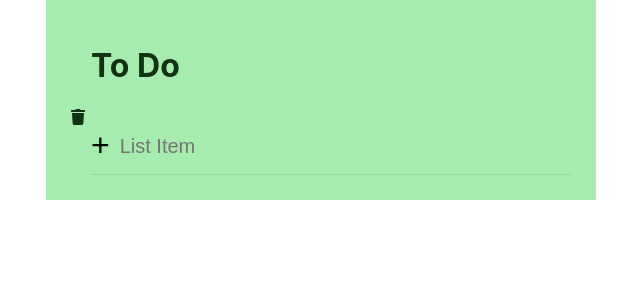
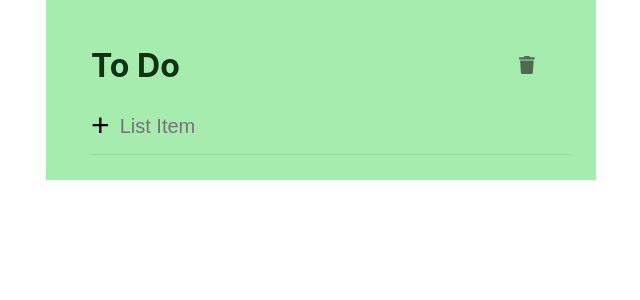
Before and after one commit to IanMFraser/react-to-do-app, a React (Create React App) app: page / in a window 1280 px wide. Shown: the top 300 px of the page, without its empty margins (319-959 px from the left). Built offline with nearby package versions, Linux system fonts and the light colour scheme.

Commit message:
title container styling

```diff
--- a/src/App.css
+++ b/src/App.css
@@ -7,15 +7,27 @@ body {
 }
 
 .container {
+  position: relative;
   max-width: 500px;
   margin: 0 auto;
   padding: 25px;
   background-color: #a6ecaf;
 }
 
-.container h1 {
+.title h1{
+  display: inline-block;
   margin-left: 20px;
 }
+
+.title button {
+  float: right;
+  background-color: #a6ecaf;
+  border: none;
+  color: #4b6c50;
+  margin: 30px;
+  font-size: large;
+}
+
 
 .formContainer {
   position: relative;
@@ -38,6 +50,10 @@ body {
   margin: 0;
   padding: 0;
   outline: none;
+}
+
+.addTaskButton:hover {
+  background-color:#96d89f;
 }
 
 .todoForm input{
--- a/src/App.js
+++ b/src/App.js
@@ -45,8 +45,8 @@ const App = () => {
   return(
     <div className="container">
       <div className="title">
-        <h1>To Do </h1>
-        <FontAwesomeIcon icon={faTrash}/>
+        <h1>To Do</h1>
+        <button><FontAwesomeIcon icon={faTrash}/></button>
       </div>
       <ToDoForm newTask={newTask} changeHandler={onChange} submitHandler={onSubmit} />
       <ListToDos todos={toDos} checkedHandler={checkedHandler}/>
```
